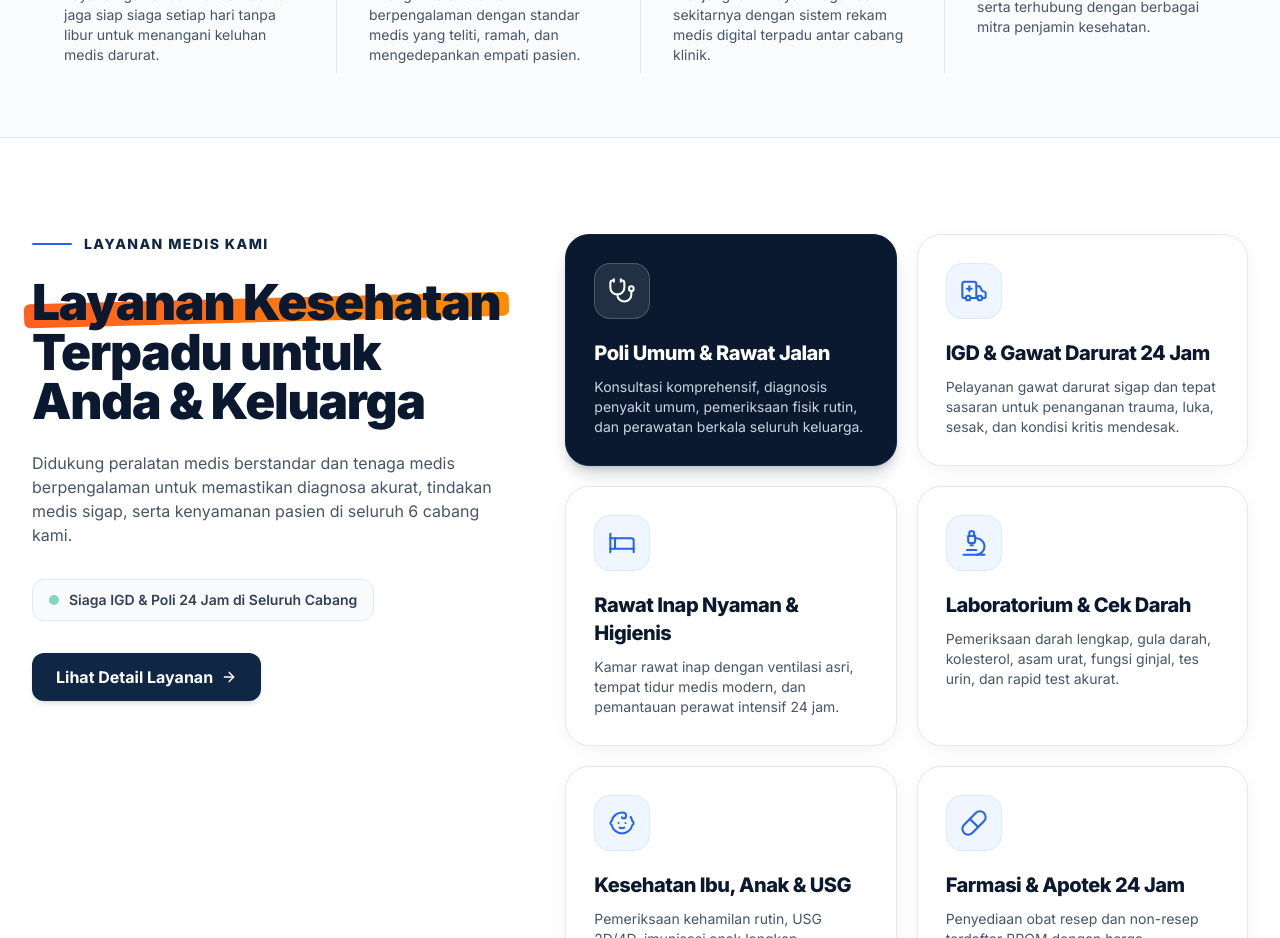
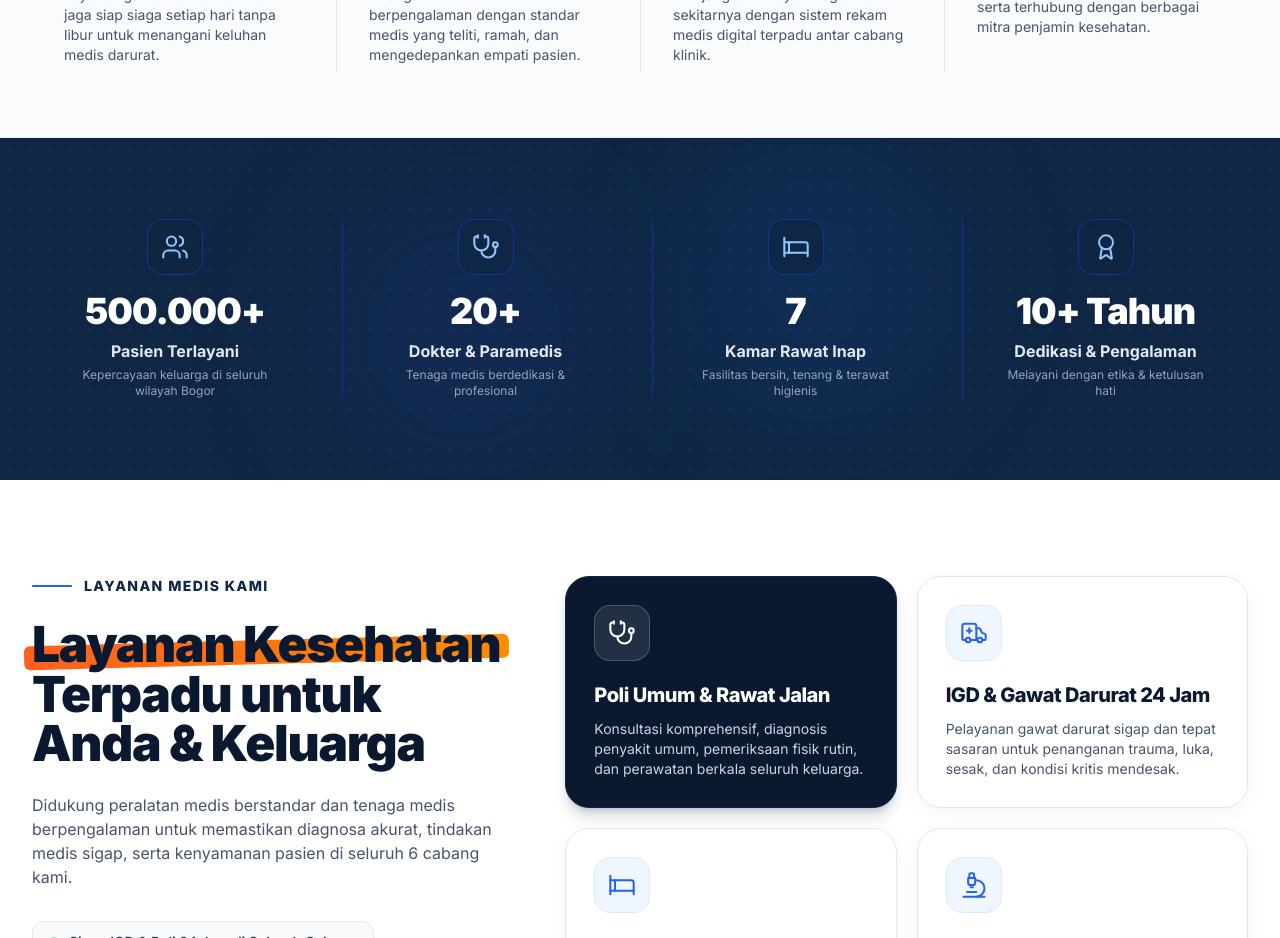
Before and after one commit to anvieo-com/landing-page-klinik-dr-suhendra, a Next.js app: page / in a window 1280 px wide. Shown: the part 1940-2878 px from the top of the page. Built offline with nearby package versions, Linux system fonts and the light colour scheme.

Commit message:
feat(home): relocate signature dark navy stats banner above medical services section

```diff
--- a/app/page.jsx
+++ b/app/page.jsx
@@ -6,6 +6,7 @@ import Navbar from '@/components/Navbar';
 import HeroSection from '@/components/HeroSection';
 import AboutSectionHome from '@/components/AboutSectionHome';
 import ClinicHighlightsSection from '@/components/ClinicHighlightsSection';
+import QuickStatsDarkBanner from '@/components/QuickStatsDarkBanner';
 import ServicesSection from '@/components/ServicesSection';
 import QuickStatsHeroBar from '@/components/QuickStatsHeroBar';
 import DoctorScheduleSection from '@/components/DoctorScheduleSection';
@@ -66,6 +67,9 @@ export default function HomePage() {
       {/* 5.5 Section 4 Pilar Keunggulan Mandiri (Model Garis Pembatas & Icon di Atas) */}
       <ClinicHighlightsSection />
 
+      {/* Signature Dark Navy Stats Banner (Block Biru yang Sebelumnya) */}
+      <QuickStatsDarkBanner />
+
       {/* 6. Section Layanan Medis Kami (Flat Icon Saja) */}
       <ServicesSection onSelectService={(service) => setSelectedService(service)} />
 
```
